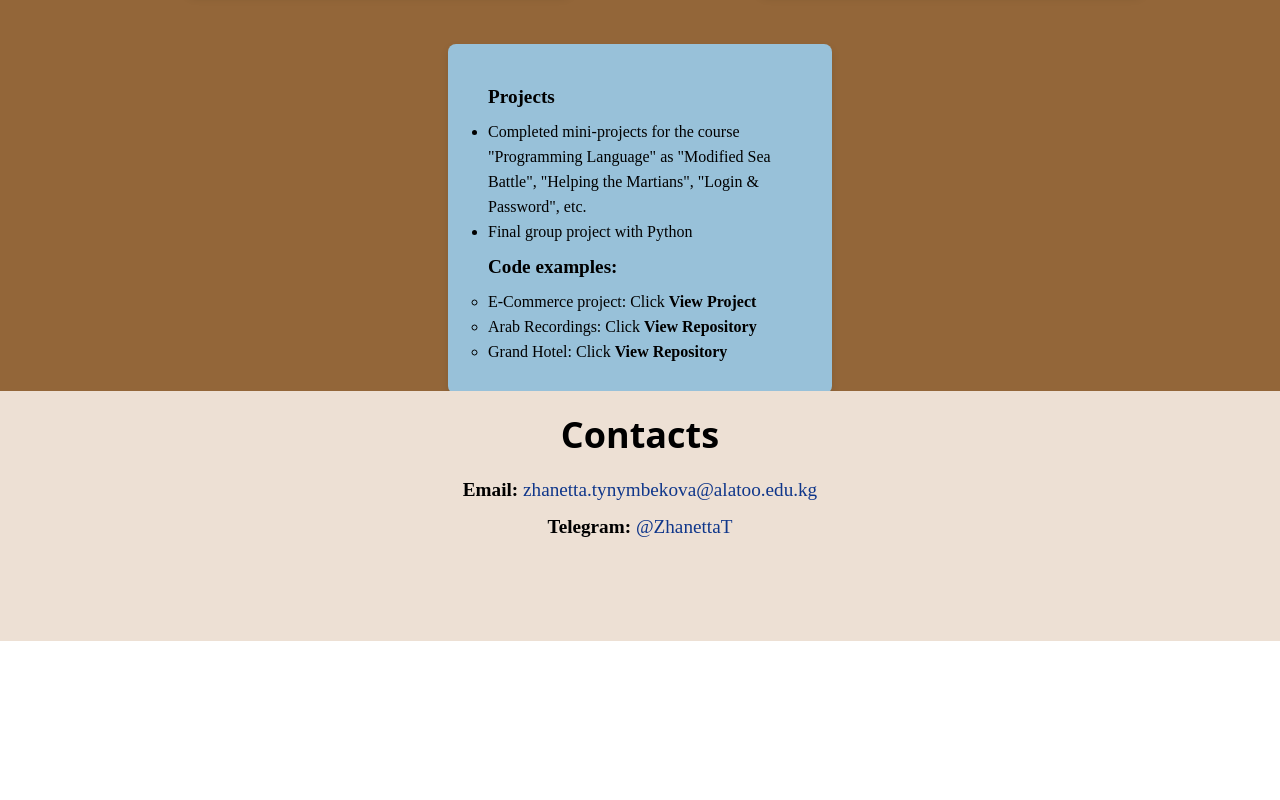
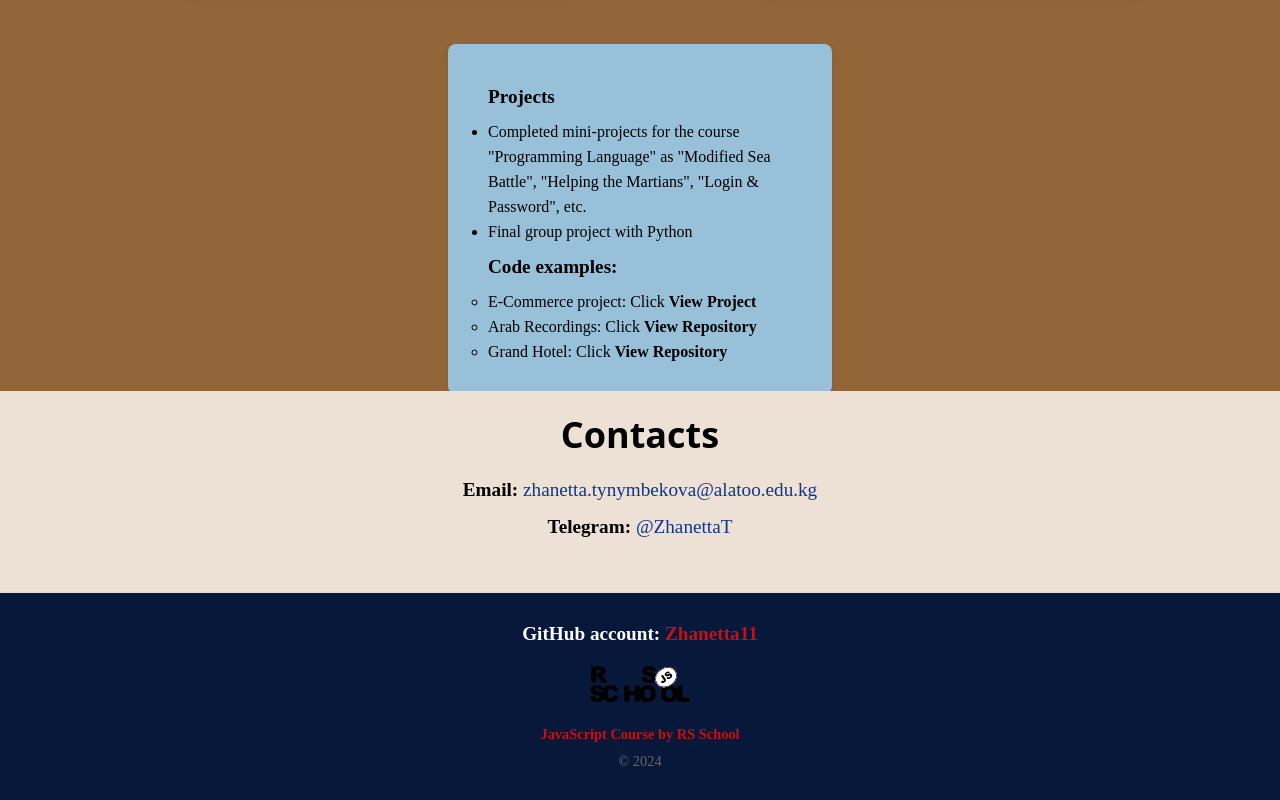
Before and after one commit to Zhanetta11/rsschool-cv, a plain HTML site: page index.html in a window 1280 px wide. Shown: the part 2558-3358 px from the top of the page. Before the commit the page ends 3199 px from the top, so only its background shows below. Drawn offline with nearby package versions, Linux system fonts and the light colour scheme; a web font is replaced by a local one.

Commit message:
feat: add footer

```diff
--- a/css/style.css
+++ b/css/style.css
@@ -207,7 +207,7 @@
 
 #contact_section {
     background-color: #ede0d4;
-    height: 250px;
+    height: 200px;
     text-align: center;
     margin: 0 auto;
 }
@@ -236,3 +236,46 @@
     text-decoration: underline;
     color: #750c0c;
 }
+
+footer {
+    background-color:  #07183b;
+    padding: 20px;
+    text-align: center;
+    border-top: 2px solid #ddd;
+}
+
+footer h3 {
+    margin: 10px 0;
+    font-size: 1.2em;
+    color: #fff;
+}
+
+footer a {
+    color: rgb(197, 17, 17);
+    text-decoration: none;
+}
+
+footer a:hover {
+    text-decoration: underline;
+}
+
+footer .footer-logo {
+    max-width: 100px;
+    margin: 10px 0;
+}
+
+footer p {
+    margin: 10px 0;
+    color: #666;
+    font-size: 0.9em;
+}
+
+footer p a {
+    color:  rgb(197, 17, 17);
+    text-decoration: none;
+    font-weight: bold;
+}
+
+footer p a:hover {
+    text-decoration: underline;
+}
--- a/index.html
+++ b/index.html
@@ -124,5 +124,18 @@
         </div>
     </section>
 
+    <footer>
+        <h3>
+            GitHub account:
+            <a href="https://github.com/Zhanetta11" target="_blank">Zhanetta11</a>
+        </h3>
+        <img src="./img/rs-school-logo.svg" alt="RS School Logo" class="footer-logo">
+        <p>
+            <a href="https://rs.school/courses/javascript" target="_blank">
+                JavaScript Course by RS School
+            </a>
+        </p>
+        <p>&copy; 2024</p>
+    </footer>
 </body>
 </html>
```
Also changed, not shown: img/rs-school-logo.svg (added).
